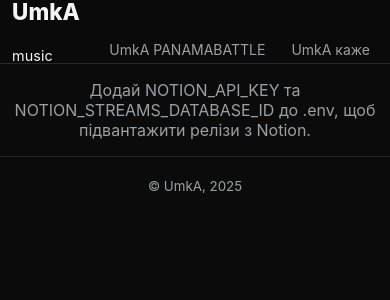
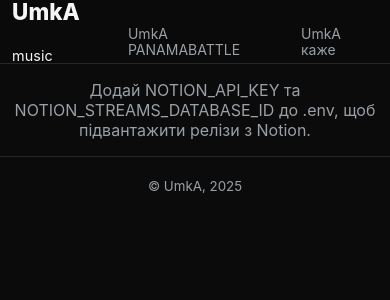
Before and after one commit to panumka/umka-space, a Flask app: page / in a window 390 px wide. Shown: the top 300 px of the page. Run offline with Flask 3, Linux system fonts and the light colour scheme.

Commit message:
mobile header: equal spacing between logo and nav, add left offset

```diff
--- a/static/style.css
+++ b/static/style.css
@@ -482,7 +482,7 @@ body {
 @media (max-width: 640px) {
   .header-inner {
     min-height: 52px;
-    gap: 8px;
+    gap: 20px;                 /* більша базова відстань між логотипом і навігацією */
     flex-wrap: nowrap !important; /* keep everything on one line */
   }
   .logo {
@@ -490,8 +490,9 @@ body {
     letter-spacing: 0.1px;
   }
   .main-nav {
-    gap: 10px;                 /* tighter spacing between items */
+    gap: 20px;                 /* однакова відстань між пунктами меню */
     flex-wrap: nowrap !important;
+    margin-left: 20px;         /* така ж відстань від логотипа до першого пункту */
   }
   .nav-link {
     padding: 6px 8px;          /* smaller paddings */
```
